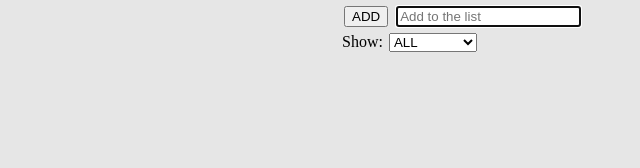
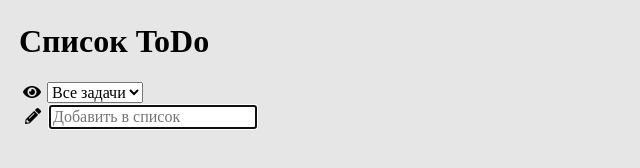
Before and after one commit to dabl20/ToDo-List, a plain HTML site: page index.html in a window 1280 px wide. Shown: the whole page, without its empty margins (0-640 px from the left). Drawn offline with nearby package versions, Linux system fonts and the light colour scheme.

Commit message:
Update index.html

```diff
--- a/index.html
+++ b/index.html
@@ -1,33 +1,34 @@
 <!DOCTYPE html>
-<html lang="en">
+<html lang="ru">
 
 <head>
   <meta charset="utf-8">
   <meta name="viewport" content="width=device-width, initial-scale=1, shrink-to-fit=no">
-  <title>My first ToDo List!</title>
+  <title>Список ToDo</title>
+  <link rel="stylesheet" href="https://cdnjs.cloudflare.com/ajax/libs/normalize/8.0.1/normalize.min.css"
+    integrity="sha256-l85OmPOjvil/SOvVt3HnSSjzF1TUMyT9eV0c2BzEGzU=" crossorigin="anonymous" />
+  <link rel="stylesheet" href="https://cdnjs.cloudflare.com/ajax/libs/font-awesome/5.12.1/css/all.min.css"
+    integrity="sha256-mmgLkCYLUQbXn0B1SRqzHar6dCnv9oZFPEC1g1cwlkk=" crossorigin="anonymous" />
   <link rel="stylesheet" href="style.css">
 </head>
 
 <body>
   <article>
-    <section>
-      <form>
-        <input type="submit" value="ADD">
-        <input type="text" placeholder="Add to the list" maxlength="140" required autofocus>
-      </form>
-    </section>
-    <section>
-      <label>Show:
+    <header>
+      <h1>Список ToDo</h1>
+      <label><i class="fas fa-eye"></i>
         <select>
-          <option value="all" selected>ALL</option>
-          <option value="checked">CHECK</option>
-          <option value="unchecked">UNCHECK</option>
+          <option value="all" selected>Все задачи</option>
+          <option value="checked">Сделано</option>
+          <option value="unchecked">Осталось</option>
         </select>
       </label>
-    </section>
-    <section>
-      <ul></ul>
-    </section>
+      <form>
+        <span><i class="fas fa-pencil-alt"></i></span>
+        <input type="text" placeholder="Добавить в список" maxlength="140" required autofocus>
+      </form>
+    </header>
+    <ul></ul>
   </article>
 
   <script src="main.js"></script>
```
